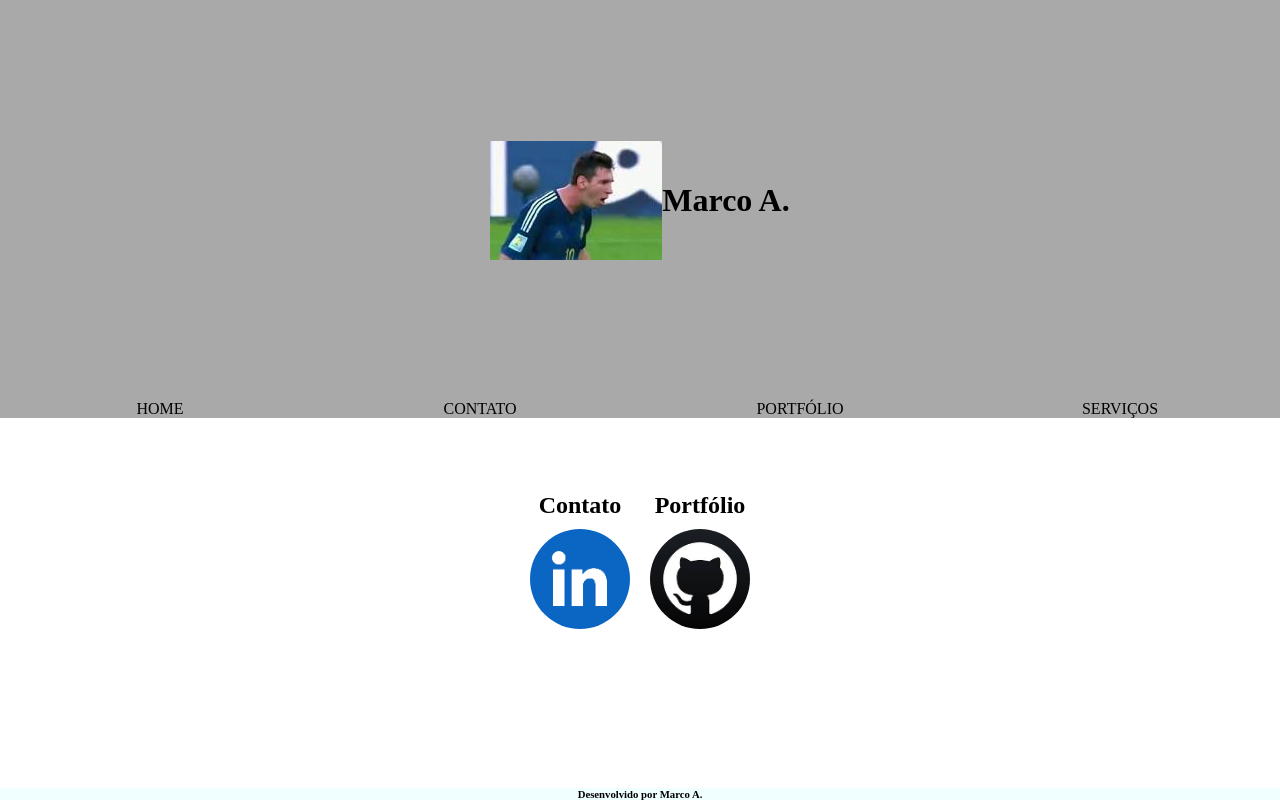
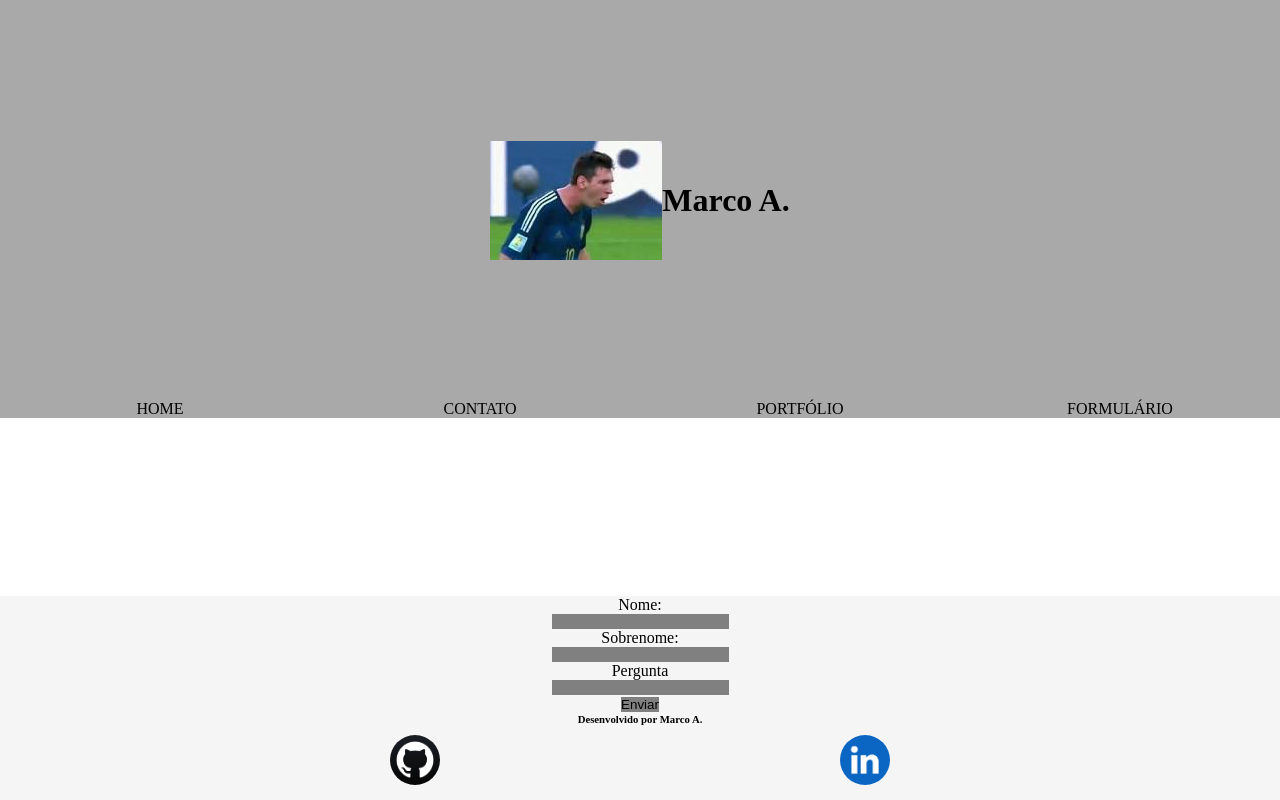
Before and after one commit to MharcoAlvez/ConWeb, a plain HTML site: page index.html in a window 1280 px wide. Drawn offline with Linux system fonts and the light colour scheme.

Commit message:
Add files via upload

```diff
--- a/index.css
+++ b/index.css
@@ -53,25 +53,42 @@ nav ul li a:hover{
 footer{
     position:fixed;
     bottom: 0px;
-    background-color: azure;
     width: 100%;
     text-align: center;
 }
 
-main{
-    height: 300px;
-    display: flex;
-    align-items: center;
-    justify-content: center;
+
+footer{
+
+    background-color: whitesmoke;
+
 }
 
-main section img{
+footer section{
 
-    width: 100px;
-    border-radius: 50px;
-    align-items: center;
-    margin: 10px;
+    display: flex;
+    justify-content: space-evenly;
+}
 
+footer section form{
+    display: flex;
+    display: block;
+
+}
+
+footer form input {
+    display: block;
+    color: black;
+    background-color: gray;
+}
+
+footer form button{
+    color: black;
+    background-color: gray;
+}
+
+footer form buttor .hover{
+    color: whitesmoke;
 }
 
 
@@ -80,3 +97,10 @@ section h2{
     text-align: center;
 
 }
+
+footer img{
+    width: 50px;
+    border-radius: 50px;
+    margin: 10px;
+
+}
--- a/index.html
+++ b/index.html
@@ -23,32 +23,56 @@
             <li><a href="#">HOME</a></li>
             <li><a href="#contato"></a><a href="https://www.linkedin.com/in/marco-alves-74308821a/" target="_blank">CONTATO</li>
             <li><a href="#portfolio"></a> <a href="https://github.com/MharcoAlvez" target="_blank">PORTFÓLIO</a></li>
-            <li><a href="#servicos"></a> <a href="https://github.com/MharcoAlvez" target="_blank">SERVIÇOS</a></li>
+            <li><a href="#servicos"></a>FORMULÁRIO</li>
         </ul>
     </nav>
 
     <!-- Esta é a área principal da página -->
     <main>
 
-        <section>
-            <h2>Contato</h2>
-            <h3> <a href="https://www.linkedin.com/in/marco-alves-74308821a/" target="_blank"> <img src="imgs/linkedin.png" alt=""> </a> </h3>
+        <!-- <section> -->
+            <!-- <h2>Contato</h2> -->
+            <!-- <h3> <a href="https://www.linkedin.com/in/marco-alves-74308821a/" target="_blank"> <img src="imgs/linkedin.png" alt=""> </a> </h3> -->
 
 
         </section>
 
-        <section>
-            <h2>Portfólio</h2>
-            <h3> <a href="https://github.com/MharcoAlvez" target="_blank"> <img src="imgs/github.jpg" alt=""> </a> </h3>
+        <!-- <section> -->
+            <!-- <h2>Portfólio</h2> -->
+            <!-- <h3> <a href="https://github.com/MharcoAlvez" target="_blank"> <img src="imgs/github.jpg" alt=""> </a> </h3> -->
 
         </section>
+
 
     </main>
 
     <!-- Este é o rodapé da página -->
     <footer>
-        <h6>Desenvolvido por Marco A. </h6>
+
+        <section>
+
+            <form>
+                <label for="fname">Nome:</label>
+                <input type="text" id="fname" name="fname">
+                <label for="lnome">Sobrenome:</label>
+                <input type="text" id="lnome" name="lnome">
+                <label for="fques">Pergunta</label>
+                <input type="text" id="fques" name="fques">
+                <button type="submit">Enviar</button>
+              </form>
+
+
+        </section>
+            <h6>Desenvolvido por Marco A. </h6>
+
+        <section>
+            <h3> <a href="https://github.com/MharcoAlvez" target="_blank"> <img src="imgs/github.jpg" alt=""> </a> </h3>
+            <h3> <a href="https://www.linkedin.com/in/marco-alves-74308821a/" target="_blank"> <img src="imgs/linkedin.png" alt=""> </a> </h3>
+        </section>
+
     </footer>
+
+
 
 </body>
 </html>
```
Also changed, not shown: portfolio.html (added, +12 -0 lines).
